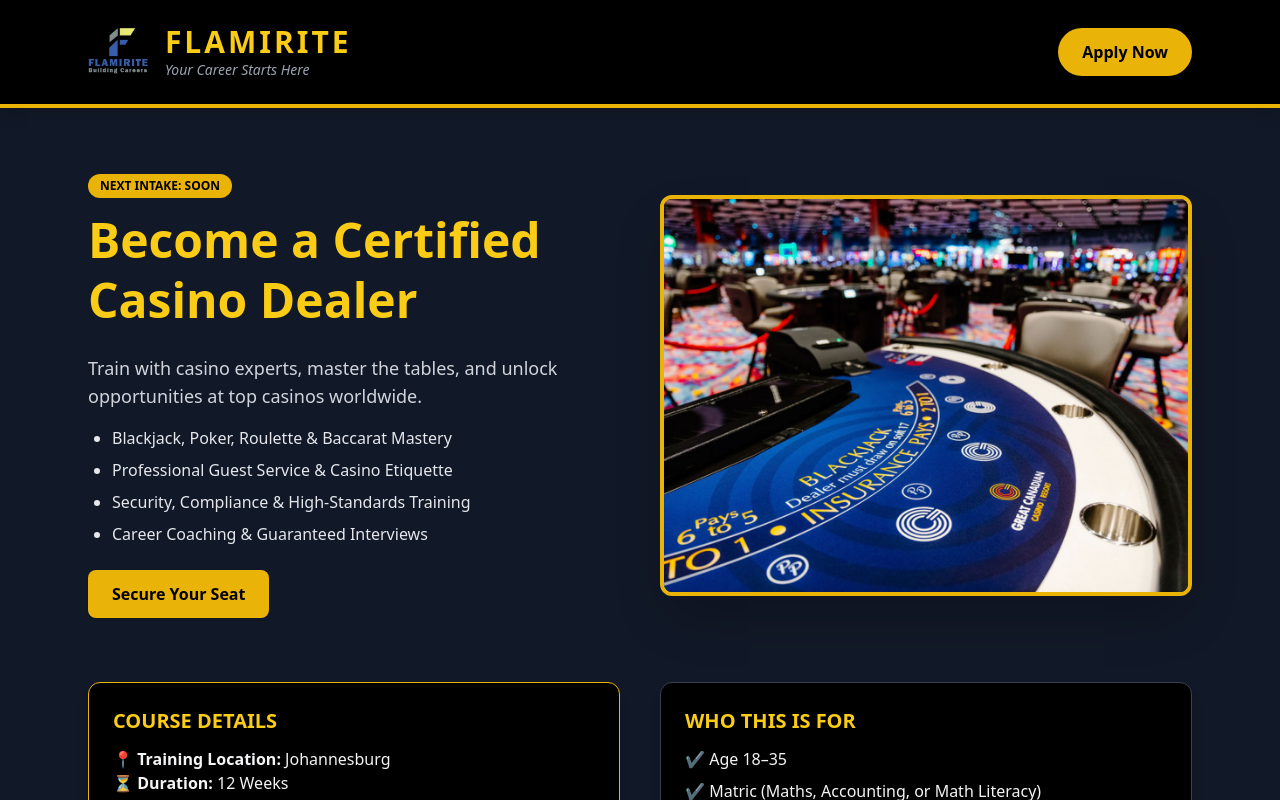
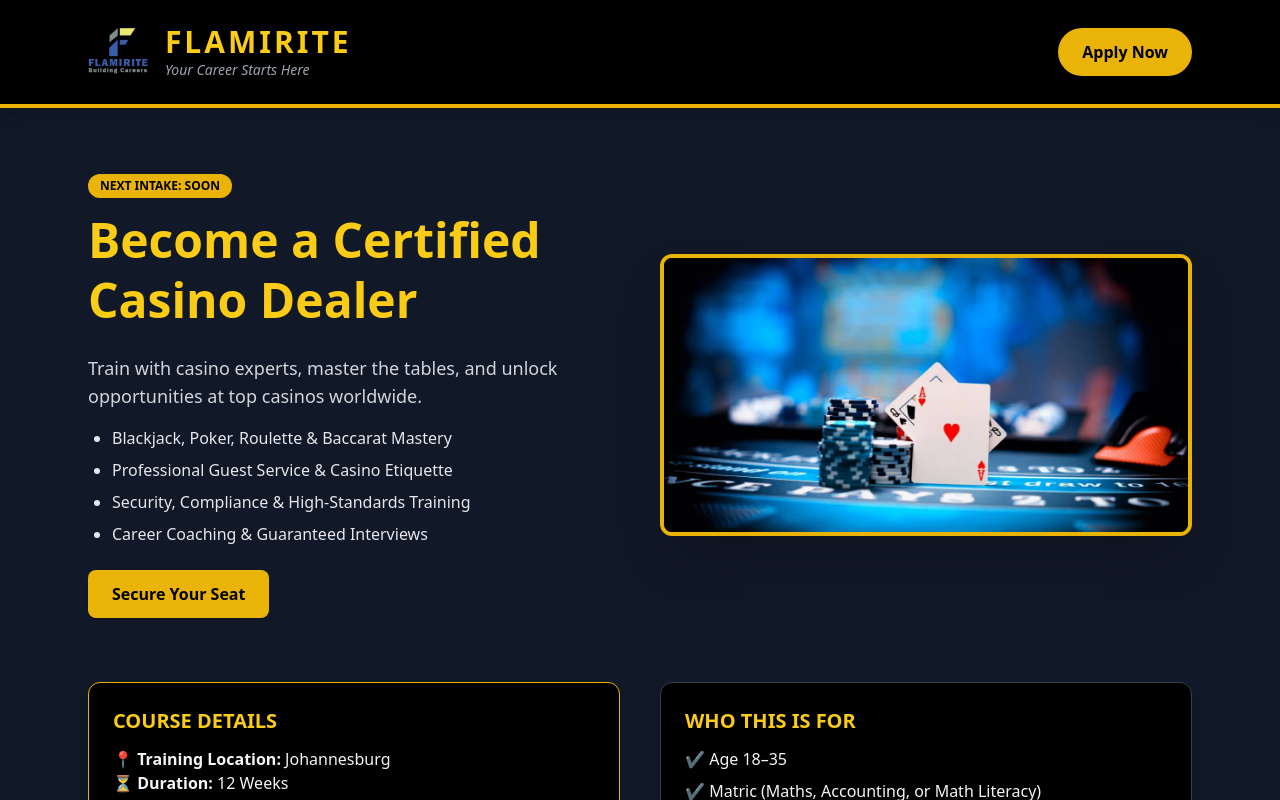
Before and after one commit to MorakeFresh/flamirite_landing, a React (Vite) app: page / in a window 1280 px wide. Shown: the top 800 px of the page. Built offline with nearby package versions, Linux system fonts and the light colour scheme; the HTML template or start-up script is replaced by a standard one.

Commit message:
updated form and picture

```diff
--- a/src/App.jsx
+++ b/src/App.jsx
@@ -52,7 +52,7 @@ export default function App() {
                     </div>
                     <div>
                         <img
-                            src="/flamirite-hero.jpg"
+                            src="/Casino.jpg"
                             alt="casino dealer"
                             className="rounded-xl shadow-2xl border-4 border-yellow-500"
                         />
--- a/src/LeadCaptureForm.jsx
+++ b/src/LeadCaptureForm.jsx
@@ -22,7 +22,7 @@ export default function LeadCaptureForm() {
 
         try {
             const res = await fetch(
-                "https://script.google.com/macros/s/AKfycbyjJqOQaYKHcPPo84rOvFtBbYMxn-cj1znQtdiWEqWeV3dk0IFfg7cgsG2jnX7hSl6LoQ/exec",
+                "https://script.google.com/macros/s/AKfycbx-uJtnBFMJqz6_ySkeX-HdUFVwAvC_g6RoFvMQyMraQgN7jVtWDqCEbVUhwmzY2n6wtw/exec",
                 {
                     method: "POST",
                     body: JSON.stringify(formData),
```
Also changed, not shown: public/Casino.jpg (added).
